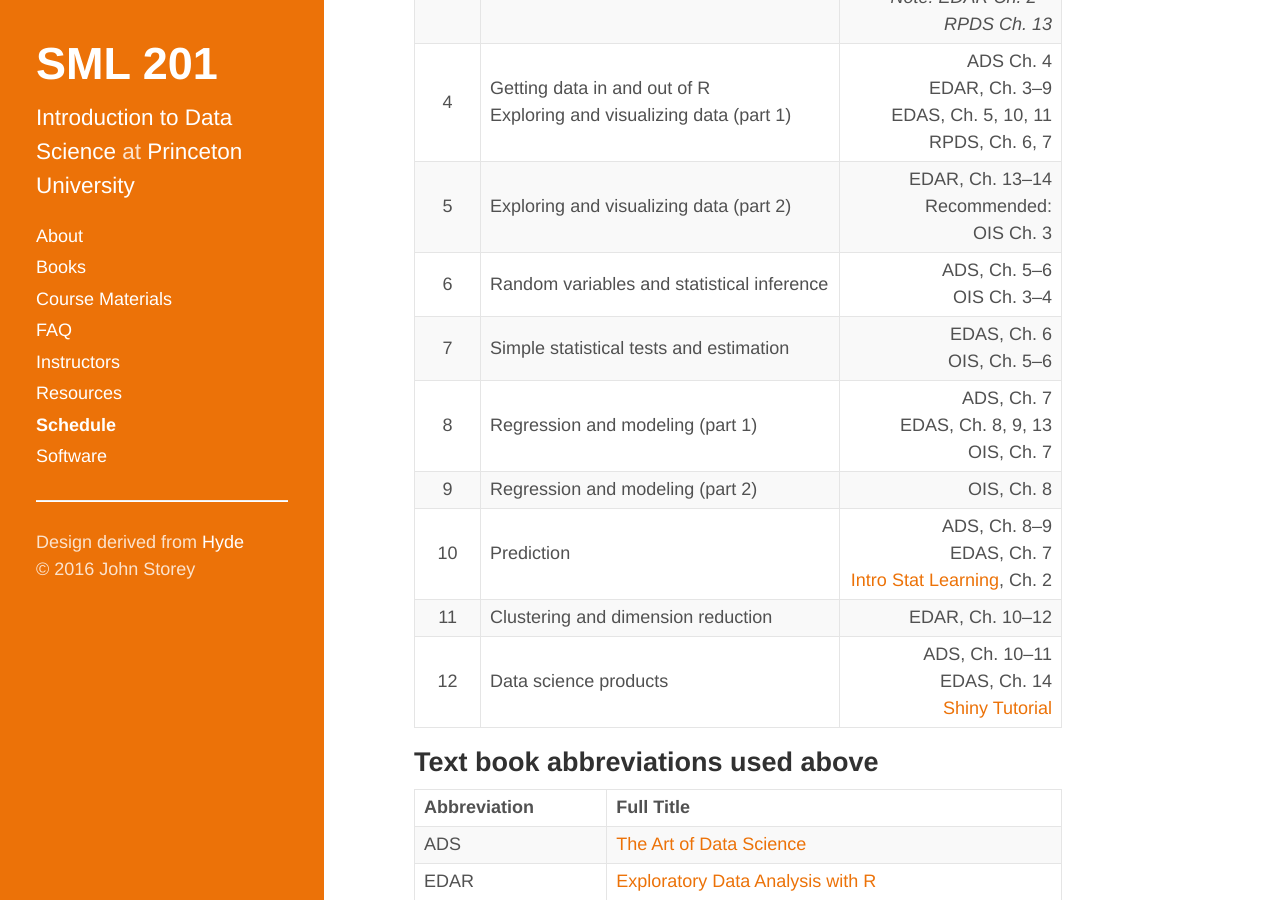
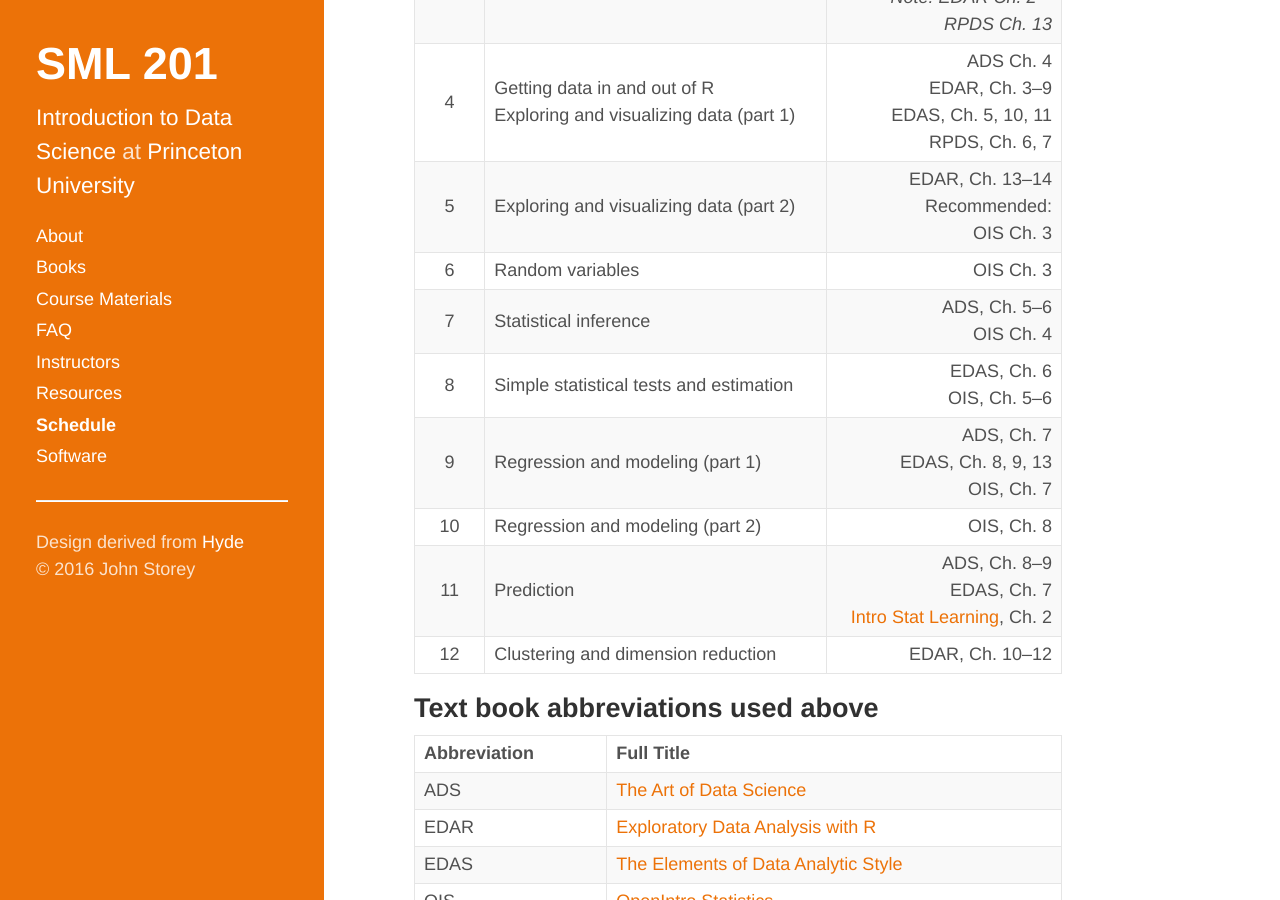
Before and after one commit to SML201/sml201.github.io, a Jekyll site: the page built from schedule.md, in a window 1280 px wide and 900 px high, scrolled down 663 px. Built offline with Jekyll 4.4.1, drawn with Linux system fonts in a browser that asks for light colours.

Commit message:
Udpated schedule.

```diff
--- a/schedule.md
+++ b/schedule.md
@@ -16,13 +16,13 @@ title: Schedule
 | 3 | Manipulating and tidying data | EDAR, Ch. 2 <br> EDAS, Ch. 3--4 <br> RPDS, Ch. 10, 13 <br> *Note: EDAR Ch. 2 =* <br> *RPDS Ch. 13* |
 | 4 | Getting data in and out of R <br> Exploring and visualizing data (part 1) | ADS Ch. 4 <br>  EDAR, Ch. 3--9 <br> EDAS, Ch. 5, 10, 11 <br> RPDS, Ch. 6, 7 |
 | 5 | Exploring and visualizing data (part 2) | EDAR, Ch. 13--14 <br> Recommended: <br> OIS Ch. 3 |
-| 6 | Random variables and statistical inference | ADS, Ch. 5--6 <br> OIS Ch. 3--4|
-| 7 | Simple statistical tests and estimation | EDAS, Ch. 6 <br> OIS, Ch. 5--6|
-| 8 | Regression and modeling (part 1) | ADS, Ch. 7 <br> EDAS, Ch. 8, 9, 13 <br> OIS, Ch. 7 |
-| 9 | Regression and modeling (part 2) | OIS, Ch. 8 |
-| 10 | Prediction | ADS, Ch. 8--9 <br> EDAS, Ch. 7 <br> [Intro Stat Learning](http://www-bcf.usc.edu/~gareth/ISL/ISLR%20Fourth%20Printing.pdf), Ch. 2 |
-| 11 | Clustering and dimension reduction | EDAR, Ch. 10--12 |
-| 12 | Data science products | ADS, Ch. 10--11 <br> EDAS, Ch. 14 <br> [Shiny Tutorial](http://shiny.rstudio.com/tutorial/) |
+| 6 | Random variables | OIS Ch. 3|
+| 7 | Statistical inference | ADS, Ch. 5--6 <br> OIS Ch. 4|
+| 8 | Simple statistical tests and estimation | EDAS, Ch. 6 <br> OIS, Ch. 5--6|
+| 9 | Regression and modeling (part 1) | ADS, Ch. 7 <br> EDAS, Ch. 8, 9, 13 <br> OIS, Ch. 7 |
+| 10 | Regression and modeling (part 2) | OIS, Ch. 8 |
+| 11 | Prediction | ADS, Ch. 8--9 <br> EDAS, Ch. 7 <br> [Intro Stat Learning](http://www-bcf.usc.edu/~gareth/ISL/ISLR%20Fourth%20Printing.pdf), Ch. 2 |
+| 12 | Clustering and dimension reduction | EDAR, Ch. 10--12 |
 
 
 ## Text book abbreviations used above
```
